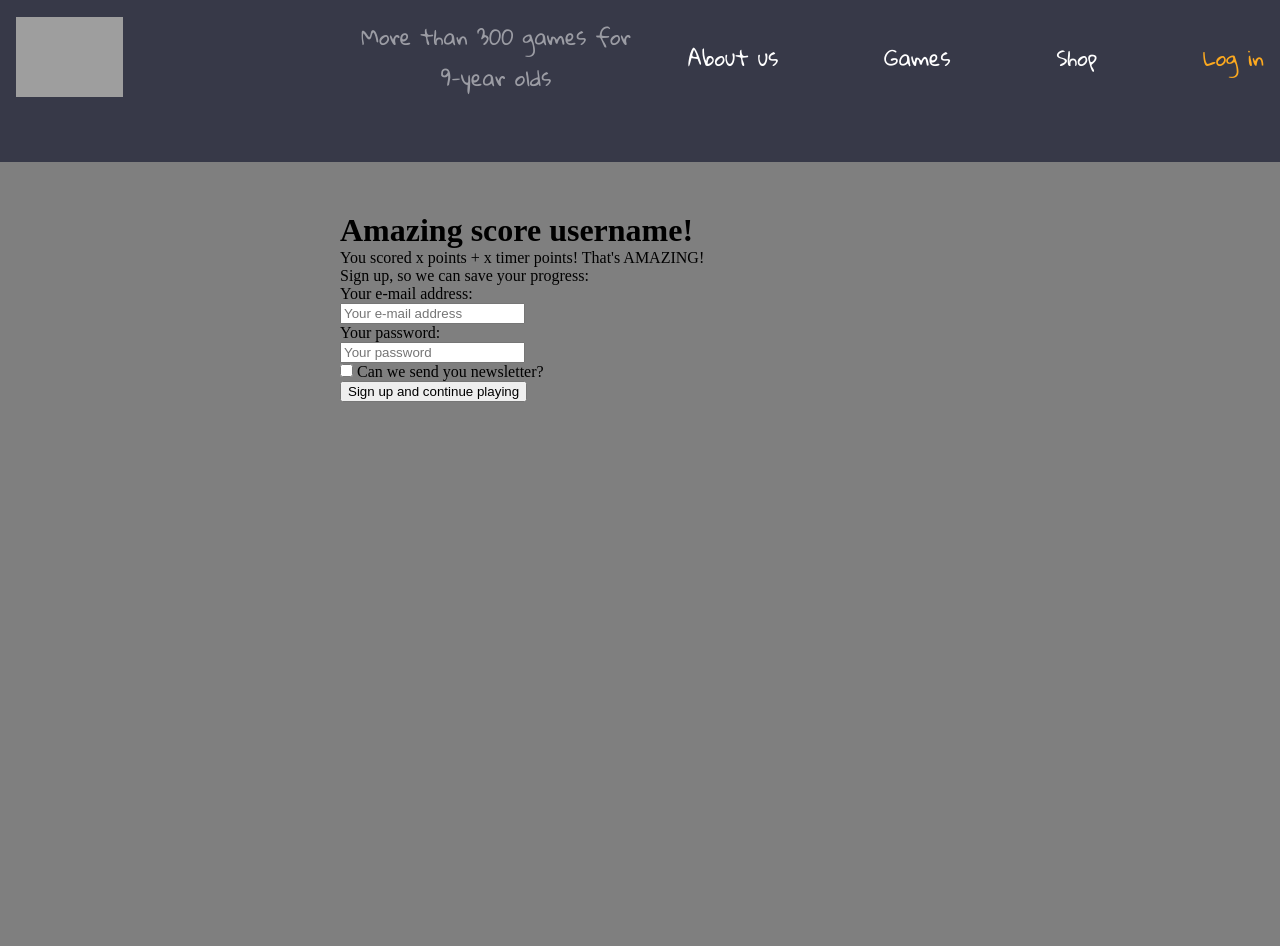
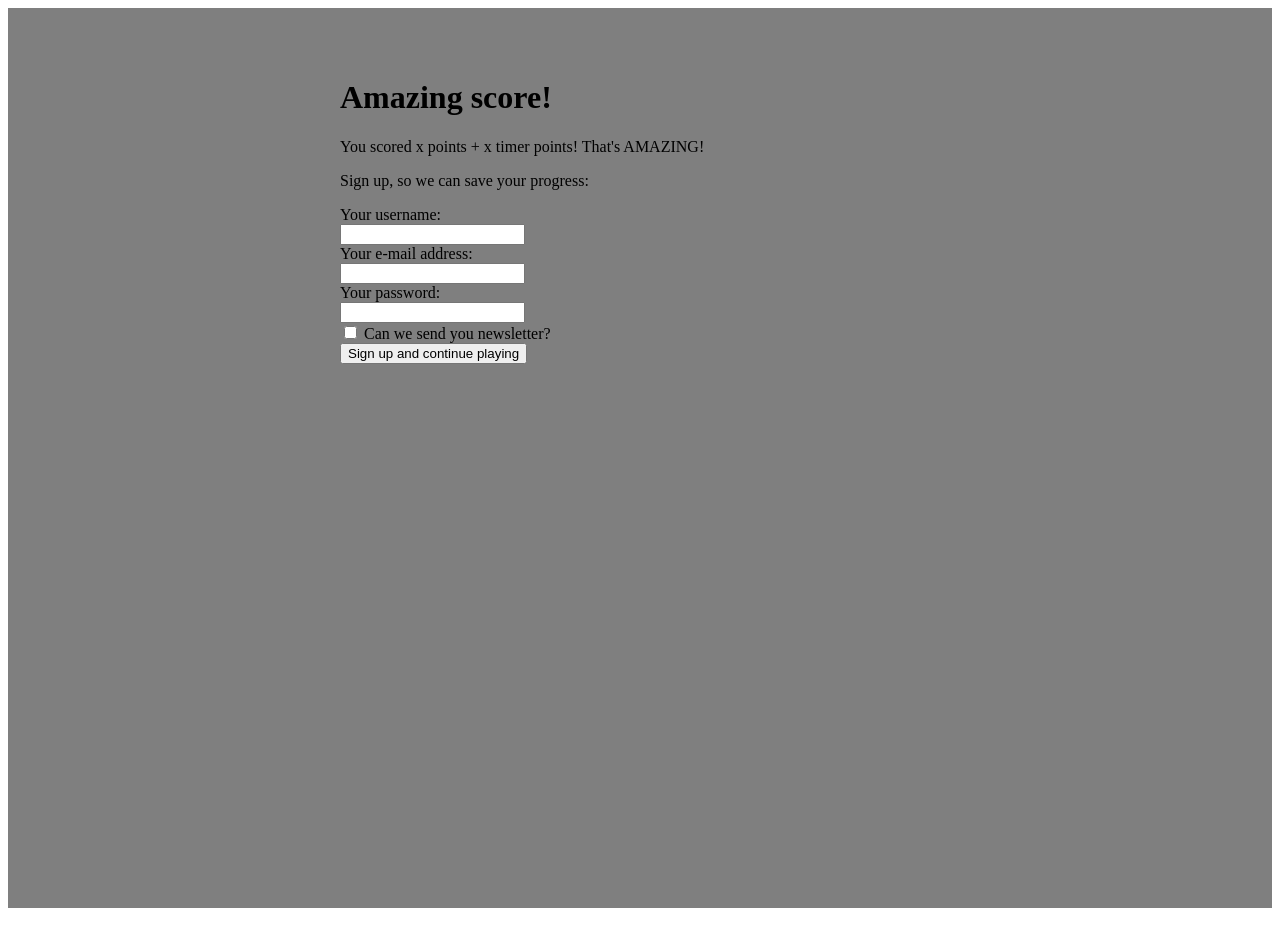
Before and after one commit to karolinavalentova2/kill-fly, a plain HTML site: page signupform.html in a window 1280 px wide. After the commit the page ends 916 px from the top, so only its background shows below. Drawn offline with Linux system fonts and the light colour scheme; grey boxes are pictures that could not be loaded.

Commit message:
added username to this form, is functional

```diff
--- a/menu.css
+++ /dev/null
@@ -1,86 +0,0 @@
-@import url('https://fonts.googleapis.com/css?family=Gloria+Hallelujah&display=swap');
-
-* {
-  box-sizing: border-box;
-  margin: 0;
-}
-
-.navbar {
-  background-color: #373948;
-  display: grid;
-  grid-template-columns: 1fr 1fr 2fr;
-  grid-template-rows: 1;
-  grid-gap: 3em;
-  align-items: center;
-  justify-content: space-between;
-  padding: 1em;
-}
-
-#slogan > p {
-  color: white;
-  opacity: .5;
-  font-family: "Gloria Hallelujah", sans-serif;
-  font-size: 1.3em;
-  text-align: center;
-}
-
-.menu {
-  display: flex;
-  justify-content: space-between;
-  align-items: center;
-}
-
-.menu > a {
-  font-family: "Gloria Hallelujah", sans-serif;
-  color: white;
-  text-decoration: none;
-  font-size: 1.3em;
-  transition: .2s ease-in-out;
-}
-
-.menu > a:hover, #login:hover {
-  color: #45B899;
-}
-
-#login {
-  color: #FCA91F;
-  transition: .2s ease-in-out;
-}
-
-#mobileMenuIcon {
-  display: none;
-}
-
-@media screen and (max-width: 800px) {
-  .navbar {
-    grid-template-columns: 1fr;
-    grid-template-rows: 3;
-    grid-gap: 1em;
-  }
-
-  .navbar > img {
-    margin: 0 auto;
-  }
-
-}
-
-@media all and (max-width: 450px) {
-  #mobileMenu {
-    width: 45px;
-    height: 45px;
-    margin: 0 auto;
-   background: url("http://petragergely.dk/kea/imgs/menu.png");
-    background-size: cover;
-  }
-
-  .menu {
-    display: none;
-  }
-
-}
-
-@media all and (max-width: 400px) {
-  .menu {
-    flex-direction: column;
-  }
-}
--- a/menu.js
+++ /dev/null
@@ -1,12 +0,0 @@
-const menu = document.querySelector(".menu");
-
-document.querySelector("#mobileMenu").addEventListener("click", displayMenu);
-
-function displayMenu() {
-  if (menu.style.display = "none") {
-  menu.style.display = "flex"; document.querySelector("#mobileMenu").style.background="url('http://petragergely.dk/kea/imgs/delete.png')";
-    document.querySelector("#mobileMenu").style.backgroundSize = "cover";
-  } else {
-  menu.style.display = "none"; document.querySelector("#mobileMenu").style.background="url('http://petragergely.dk/kea/imgs/menu.png')";
-  }
-}
--- a/signupform.html
+++ b/signupform.html
@@ -7,41 +7,27 @@
     <title>Document</title>
     <link rel="stylesheet" href="form.css">
     <link rel="stylesheet" href="soup.css">
-    <link rel="stylesheet" href="menu.css">
 </head>
 <body>
-    <div class="navbar">
-        <img src="http://petragergely.dk/kea/imgs/flylogo.png" alt="logo" height="80" id="logo">
-        <div id="slogan">
-          <p>More than 300 games for 9-year olds</p>
-        </div>
-        <div class="menu">
-          <a href="#">About us</a>
-          <a href="#">Games</a>
-          <a href="#">Shop</a>
-          <a href="#" id="login">Log in</a>
-        </div>
-          <div id="mobileMenu">
-        </div>
-      </div>
       <!-- this is the dark overlay over the game -->
       <div class="signUpWrapper">
           <!-- this is the actual wrapper and size of the form and desc. -->
           <div class="contentWrapper">
-      <h1>Amazing score <span id="username">username</span>!</h1>
+      <h1>Amazing score!</h1>
       <p>You scored <span id="points">x</span> points + <span id="timerPoints">x</span> timer points! That's AMAZING!</p>
       <p>Sign up, so we can save your progress:</p>
       <form id ="signUp">
-            <label for="email">Your e-mail address:</label><br>
-            <input type="text" name="email" placeholder="Your e-mail address" required><br>
-            <label for="password">Your password:</label><br>
-            <input type="password" name="password" placeholder="Your password" required><br>
-            <input type="checkbox" name="newsletter"> <label for="newsletter">Can we send you newsletter?</label><br>
-            <button type="submit" class="signUpBtn">Sign up <span id="continuePlaying">and continue playing</span></button>
+        <label for="name">Your username:</label><br>
+        <input type="text" name="name" required><br>
+        <label for="email">Your e-mail address:</label><br>
+        <input type="text" name="email" required><br>
+        <label for="password">Your password:</label><br>
+        <input type="password" name="password" required><br>
+        <input type="checkbox" name="newsletter"> <label for="newsletter">Can we send you newsletter?</label><br>
+        <button type="submit" class="signUpBtn">Sign up <span id="continuePlaying">and continue playing</span></button>
       </form>
       </div>
       </div>
       <script src="signupform.js"></script>
-      <script src="menu.js"></script>
 </body>
 </html>
--- a/signupform.js
+++ b/signupform.js
@@ -13,6 +13,7 @@ signUpForm.addEventListener("submit", e => {
 
 function post() {
     const data = {
+      email: signUpForm.elements.name.value,
       email: signUpForm.elements.email.value,
       password: signUpForm.elements.password.value
     };
```
